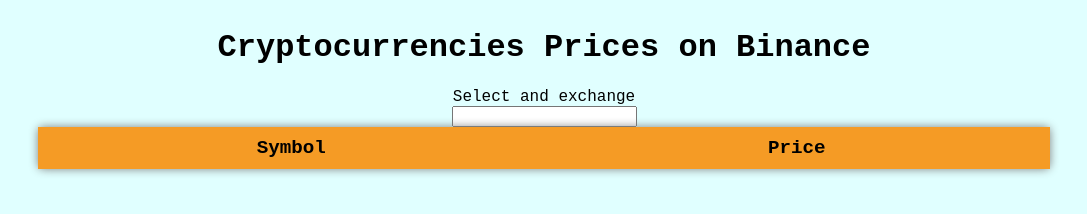
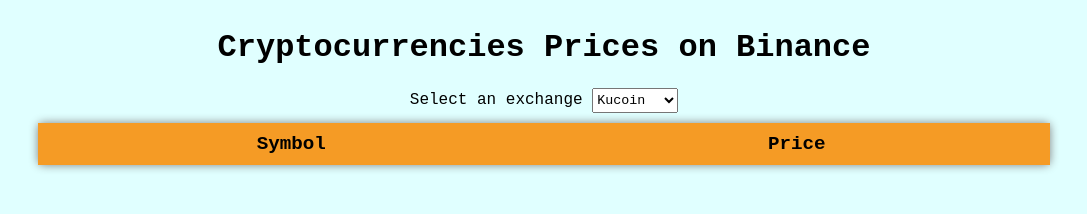
Before and after one commit to TonyVM/cryptocurrencies-price, a plain HTML site: page index.html in a window 1280 px wide. Shown: the whole page, without its empty margins (96-1183 px from the left). Drawn offline with Linux system fonts and the light colour scheme; no server answers.

Commit message:
changed the HTML structure for a better one, in app.js added an EventListener to interact and display result depending on exchange selected from List

```diff
--- a/app.js
+++ b/app.js
@@ -1,8 +1,7 @@
 const binanceAPI = 'https://api.binance.com/'
 const endpointPrices = 'https://api.binance.com/api/v3/ticker/price'
-const endpointPriceChange = ''
 const dataBody = document.querySelector('#data')
-
+const selectExchange = document.querySelector('#exchanges')
 
 fetch(endpointPrices)
     .then( response => response.json())
@@ -20,3 +19,16 @@
     });
     dataBody.innerHTML = row
 }
+
+//this is the option selected in the <Select List>
+let selectedOpt = selectExchange.options[selectExchange.selectedIndex].value
+
+/**
+ * listen the change and save the value, then
+ * in an other action re-render the table with the prices in selected Exchange
+ *
+ */
+selectExchange.addEventListener('change', () => {
+    const selectedOpt = selectExchange.options[selectExchange.selectedIndex].value
+    console.log(selectExchange.options[selectExchange.selectedIndex].value)
+})
--- a/css.css
+++ b/css.css
@@ -1,7 +1,7 @@
 body {
     min-width: 420px;
     background-color: lightcyan;
-    font-family: 'Courier New', Courier, monospace;
+    font-family: 'Jetbrains Mono', 'Courier New', Courier, monospace;
 }
 
 h1 {
@@ -39,3 +39,17 @@
 .table tbody tr:nth-of-type(even) {
     background-color: rgb(249, 204, 148);
 }
+
+.section-select-exchange {
+    margin-bottom: 10px;
+}
+
+.section-select-exchange select {
+    height: 25px;
+    font-family: 'Jetbrains Mono', 'Courier New', Courier, monospace;
+}
+
+
+.section-select-exchange input option {
+    font-family: 'Jetbrains Mono', 'Courier New', Courier, monospace;
+}
--- a/index.html
+++ b/index.html
@@ -10,13 +10,16 @@
 <body>
     <div class="container">
         <h1>Cryptocurrencies Prices on Binance</h1>
-        <label for="exchangesInput">Select and exchange</label>
-        <input id="exchangesInput" list="exchangeList"/>
-        <datalist id="exchangeList">
-            <option value="">Kucoin</option>
-            <option value="">Coinbase</option>
-            <option value="">Coinex</option>
-        </datalist>
+
+        <section class="section-select-exchange">
+            <label for="exchangesInput">Select an exchange</label>
+            <select name="exchanges" id="exchanges">
+                <option value="Kucoin">Kucoin</option>
+                <option value="Coinex">Coinex</option>
+                <option value="Coinbase">Coinbase</option>
+            </select>
+        </section>
+
         <table class="table">
             <thead>
                 <tr>
```
